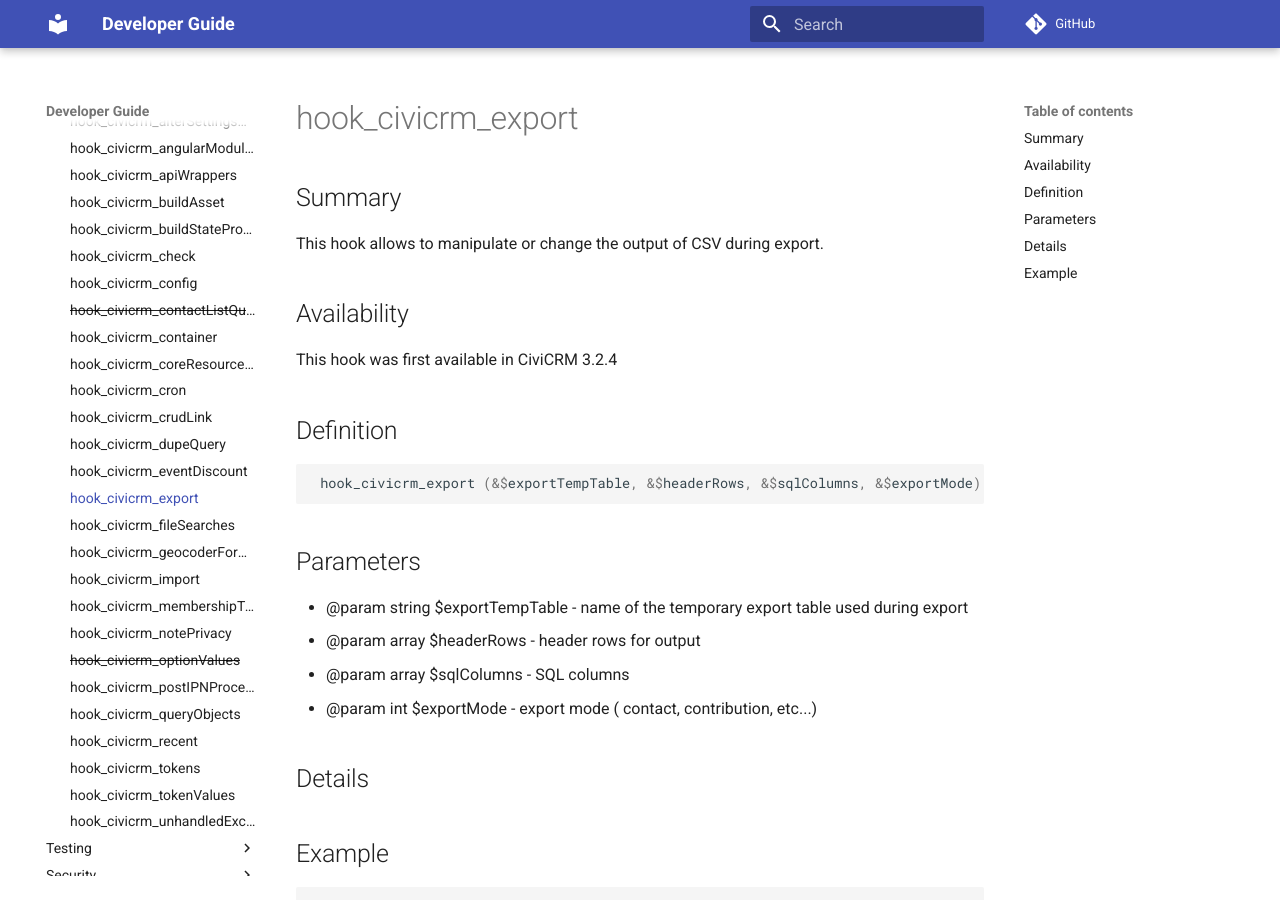
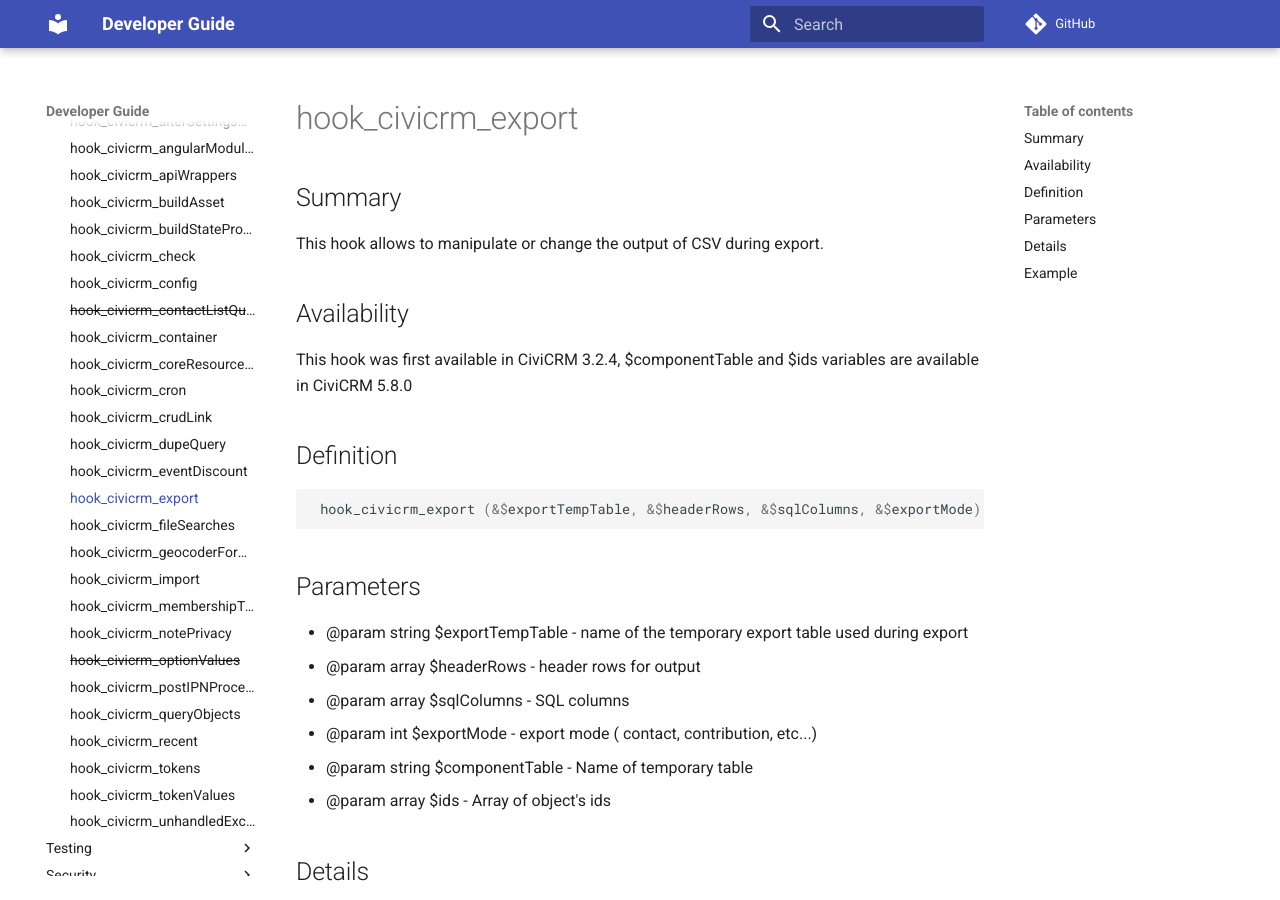
Before and after one commit to civicrm/civicrm-dev-docs, an MkDocs documentation site: the page built from docs/hooks/hook_civicrm_export.md, in a window 1280 px wide and 900 px high. Built offline with MkDocs 1.6.1 and Material for MkDocs 9.7.7, drawn with Linux system fonts in a browser that asks for light colours; comment, search, counter and statistics services are not loaded; old or Windows-style settings are respelled for this version of MkDocs.

Commit message:
Update hook_civicrm_export
Describe new variables due to https://lab.civicrm.org/dev/core/issues/457

```diff
--- a/docs/hooks/hook_civicrm_export.md
+++ b/docs/hooks/hook_civicrm_export.md
@@ -7,7 +7,7 @@
 
 ## Availability
 
-This hook was first available in CiviCRM 3.2.4
+This hook was first available in CiviCRM 3.2.4, $componentTable and $ids variables are available in CiviCRM 5.8.0
 
 ## Definition
 
@@ -19,14 +19,15 @@
     used during export
 -   @param array $headerRows - header rows for output
 -   @param array $sqlColumns - SQL columns
--   @param int $exportMode - export mode ( contact, contribution,
-    etc...)
+-   @param int $exportMode - export mode ( contact, contribution, etc...)
+-   @param string $componentTable - Name of temporary table
+-   @param array $ids - Array of object's ids
 
 ## Details
 
 ## Example
 
-    function civitest_civicrm_export( $exportTempTable, $headerRows, $sqlColumns, $exportMode ) {
+    function civitest_civicrm_export( $exportTempTable, $headerRows, $sqlColumns, $exportMode, $componentTable, $ids ) {
         $writeHeader = true;
         $offset = 0;
         $limit  = 200;
@@ -68,7 +69,7 @@
     Second example, adding columns to the export and leaving the export to do its thing
     Note example above isn't using pass by reference on the fields and hence may have been that way
 
-    function civitest_civicrm_export ( $exportTempTable, &$headerRows, &$sqlColumns, $exportMode ) {
+    function civitest_civicrm_export ( $exportTempTable, &$headerRows, &$sqlColumns, $exportMode, $componentTable, $ids ) {
 
       // Only want to do this for contribution export
       if ($exportMode==2) {
```
